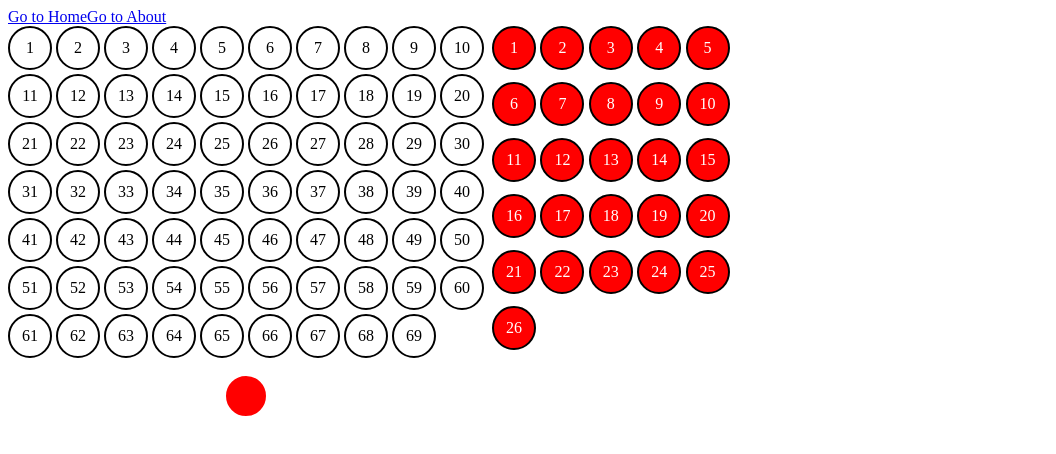
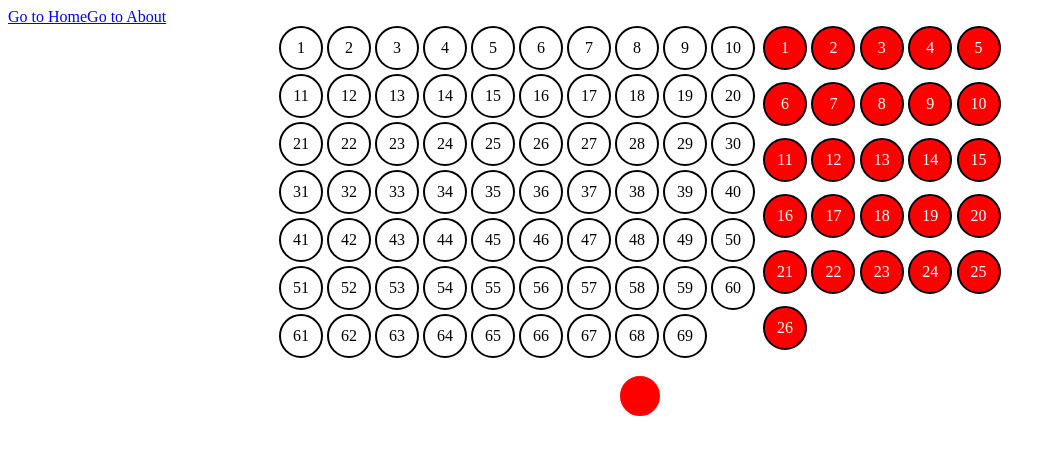
Before and after one commit to Merk42/lottery, a Vue app: page / in a window 1280 px wide. Shown: the top 454 px of the page, without its empty margins (0-1056 px from the left). Built offline with nearby package versions, Linux system fonts and the light colour scheme.

Commit message:
minor layout update

```diff
--- a/src/App.vue
+++ b/src/App.vue
@@ -7,7 +7,7 @@
     <RouterLink to="/">Go to Home</RouterLink>
     <RouterLink to="/check">Go to About</RouterLink>
   </nav>
-  <main>
+  <main style="text-align: center;">
     <RouterView />
   </main>
 </template>
--- a/src/components/EnterEntry.vue
+++ b/src/components/EnterEntry.vue
@@ -77,6 +77,9 @@ const DR = {
     grid-template-columns: repeat(var(--_across), minmax(0, 1fr));
     gap: .25rem;
 }
+.grid+.grid+div{
+    grid-column: -1 / 1;
+}
 .ball{
     --_size:1.5rem;
     display: inline-block;
@@ -93,7 +96,8 @@ const DR = {
     cursor: pointer;
 }
 .ball:has(:disabled) {
-    border-color:gray
+    border-color:gray;
+    color:gray;
 }
 .extra .ball {
     background-color: red;
```
